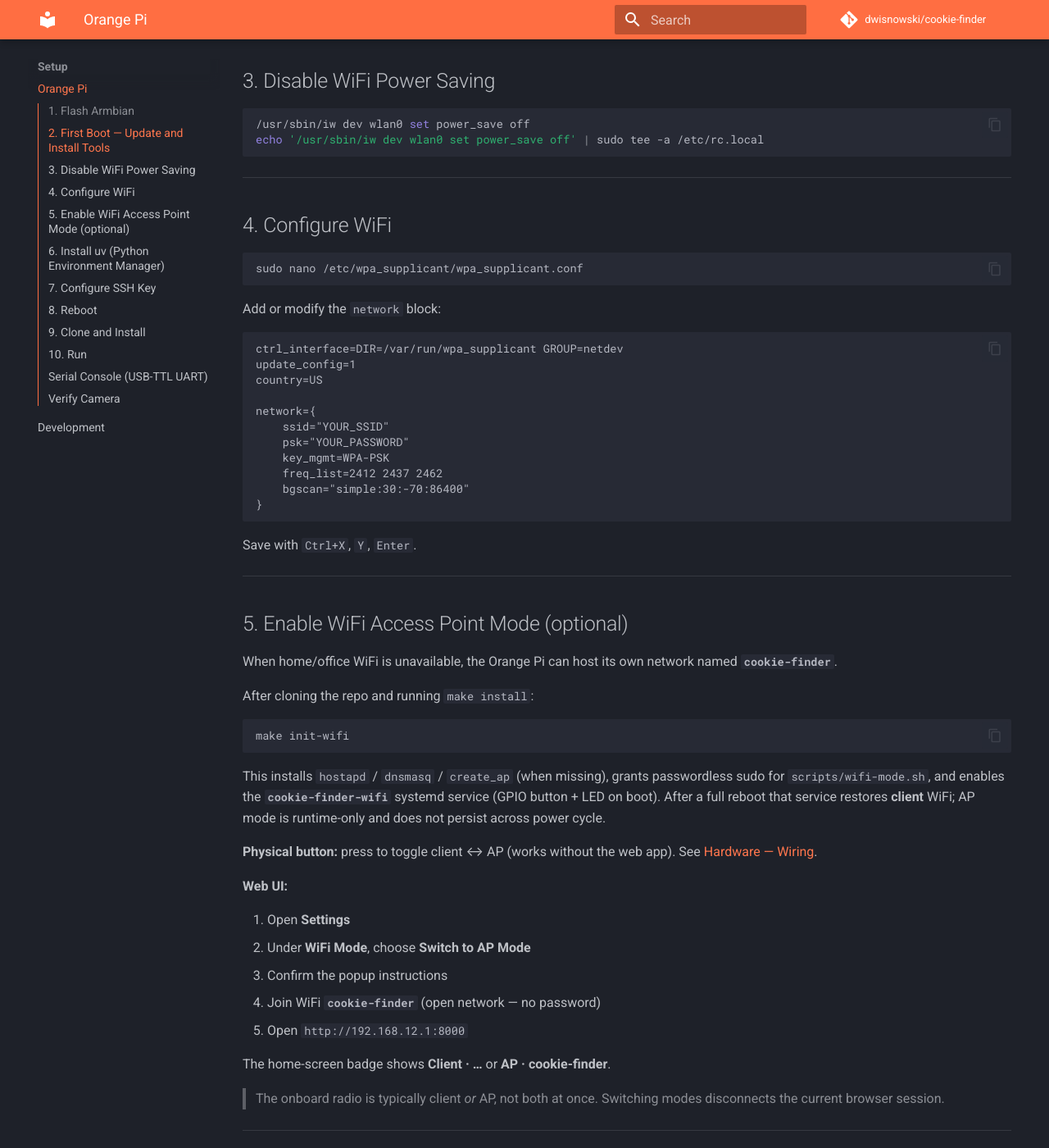
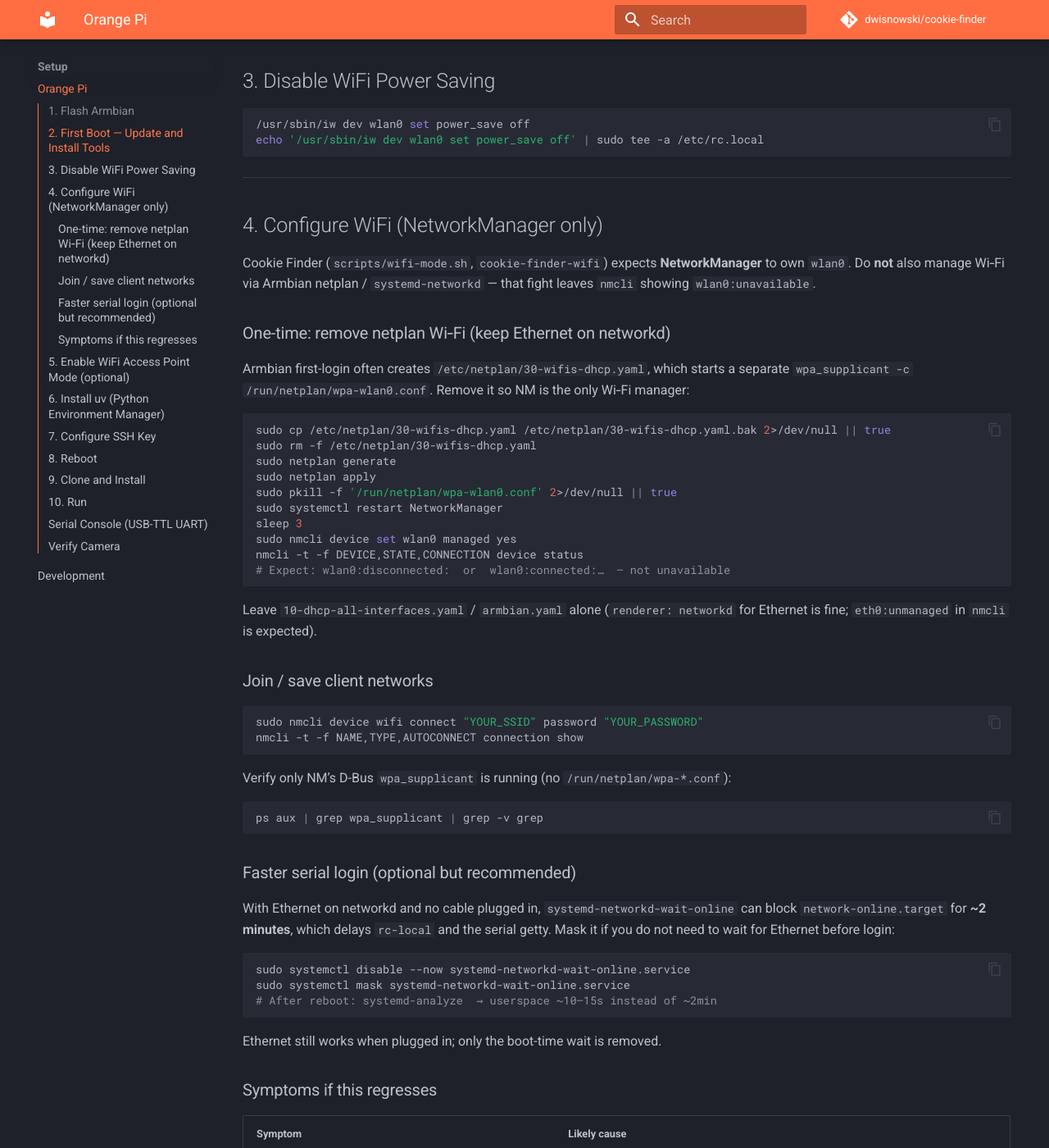
Before and after one commit to dwisnowski/cookie-finder, an MkDocs documentation site: the page built from docs/setup/orange-pi.md, in a window 1280 px wide and 1400 px high, scrolled down 738 px. Shown: the whole window at 82% size. Built offline with MkDocs 1.6.1 and Material for MkDocs 9.7.7, drawn with Linux system fonts in a browser that asks for light colours; comment, search, counter and statistics services are not loaded; some of the changed text lies outside the part shown.

Commit message:
Enhance Orange Pi WiFi configuration documentation
- Updated the WiFi setup section to specify that NetworkManager should manage `wlan0`, removing netplan Wi-Fi configurations to prevent conflicts.
- Added instructions for verifying the running `wpa_supplicant` and optional steps to speed up serial login by masking `systemd-networkd-wait-online`.
- Improved cross-references in the running documentation to guide users on networking prerequisites.

````diff
--- a/docs/setup/orange-pi.md
+++ b/docs/setup/orange-pi.md
@@ -38,29 +38,61 @@
 
 ---
 
-## 4. Configure WiFi
+## 4. Configure WiFi (NetworkManager only)
+
+Cookie Finder (`scripts/wifi-mode.sh`, `cookie-finder-wifi`) expects **NetworkManager** to own `wlan0`. Do **not** also manage Wi‑Fi via Armbian netplan / `systemd-networkd` — that fight leaves `nmcli` showing `wlan0:unavailable`.
+
+### One-time: remove netplan Wi‑Fi (keep Ethernet on networkd)
+
+Armbian first-login often creates `/etc/netplan/30-wifis-dhcp.yaml`, which starts a separate `wpa_supplicant -c /run/netplan/wpa-wlan0.conf`. Remove it so NM is the only Wi‑Fi manager:
 
 ```bash
-sudo nano /etc/wpa_supplicant/wpa_supplicant.conf
+sudo cp /etc/netplan/30-wifis-dhcp.yaml /etc/netplan/30-wifis-dhcp.yaml.bak 2>/dev/null || true
+sudo rm -f /etc/netplan/30-wifis-dhcp.yaml
+sudo netplan generate
+sudo netplan apply
+sudo pkill -f '/run/netplan/wpa-wlan0.conf' 2>/dev/null || true
+sudo systemctl restart NetworkManager
+sleep 3
+sudo nmcli device set wlan0 managed yes
+nmcli -t -f DEVICE,STATE,CONNECTION device status
+# Expect: wlan0:disconnected:  or  wlan0:connected:…  — not unavailable
 ```
 
-Add or modify the `network` block:
+Leave `10-dhcp-all-interfaces.yaml` / `armbian.yaml` alone (`renderer: networkd` for Ethernet is fine; `eth0:unmanaged` in `nmcli` is expected).
 
-```
-ctrl_interface=DIR=/var/run/wpa_supplicant GROUP=netdev
-update_config=1
-country=US
+### Join / save client networks
 
-network={
-    ssid="YOUR_SSID"
-    psk="YOUR_PASSWORD"
-    key_mgmt=WPA-PSK
-    freq_list=2412 2437 2462
-    bgscan="simple:30:-70:86400"
-}
+```bash
+sudo nmcli device wifi connect "YOUR_SSID" password "YOUR_PASSWORD"
+nmcli -t -f NAME,TYPE,AUTOCONNECT connection show
 ```
 
-Save with `Ctrl+X`, `Y`, `Enter`.
+Verify only NM’s D-Bus `wpa_supplicant` is running (no `/run/netplan/wpa-*.conf`):
+
+```bash
+ps aux | grep wpa_supplicant | grep -v grep
+```
+
+### Faster serial login (optional but recommended)
+
+With Ethernet on networkd and no cable plugged in, `systemd-networkd-wait-online` can block `network-online.target` for **~2 minutes**, which delays `rc-local` and the serial getty. Mask it if you do not need to wait for Ethernet before login:
+
+```bash
+sudo systemctl disable --now systemd-networkd-wait-online.service
+sudo systemctl mask systemd-networkd-wait-online.service
+# After reboot: systemd-analyze  → userspace ~10–15s instead of ~2min
+```
+
+Ethernet still works when plugged in; only the boot-time wait is removed.
+
+### Symptoms if this regresses
+
+| Symptom | Likely cause |
+|---------|--------------|
+| `wlan0:unavailable` / empty `nmcli device wifi list` | Netplan Wi‑Fi restored (`30-wifis-dhcp.yaml`) or netplan `wpa_supplicant` holding the radio |
+| Login prompt ~2 minutes after reboot | `systemd-networkd-wait-online` unmasked / waiting on unplugged `eth0` |
+| Two `wpa_supplicant` processes (one with `/run/netplan/…`) | Dual stack — remove netplan Wi‑Fi again |
 
 ---
 
````
Also changed, not shown: docs/usage/running.md (+1 -1 lines), 1 other file.
